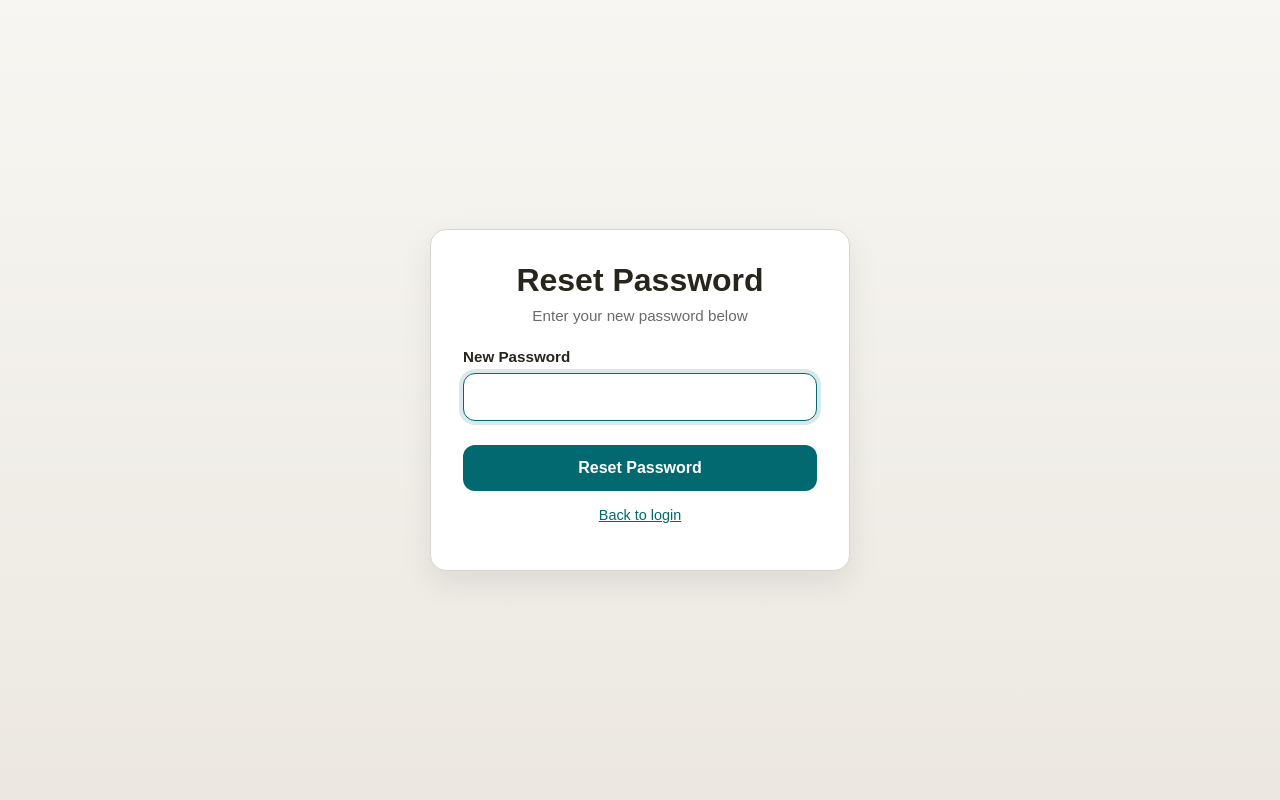
After one commit to Jopaill/housing_coop, a Spring app: template src/main/resources/templates/reset-password.html in a window 1280 px wide. The commit adds this page. Run offline with Thymeleaf, Linux system fonts and the light colour scheme; the template is opened without the code that fills it, so the values that code supplies are empty; some of the project's set-up classes (security, data sources, template engines, error pages and the like) are left out, and stand-ins take their place.

Commit message:
Implementation of the forgot-password functionality
 - Fixed my SecurityChain to allow /forgot-password api
 - Added PasswordResetController
 - Added PasswordResetDao
 - Added PasswordResetToken
 - Created a proper EmailService
 - Modified the UserService to allow reset-password functionality
 - Added 2 html: forgot-password.html, reset-password.html
 - Added a button "forgot password" on login.html
 - Divided the schemas `schema-dev` and `schema-prod` because the H2 and PostgreSQL
 - Added more properties to dev and prod
 - Added a bit more details to the README.markdown

```diff
--- a/src/main/resources/logback-spring.xml
+++ b/src/main/resources/logback-spring.xml
@@ -21,14 +21,15 @@
     </appender>
 
     <springProfile name="dev">
-        <root level="INFO">
+        <root level="DEBUG">
             <appender-ref ref="CONSOLE" />
         </root>
     </springProfile>
 
     <springProfile name="prod">
-        <root level="INFO">
+        <root level="DEBUG">
             <appender-ref ref="FILE" />
+            <appender-ref ref="CONSOLE" />
         </root>
     </springProfile>
 
--- a/src/main/resources/templates/login.html
+++ b/src/main/resources/templates/login.html
@@ -154,6 +154,10 @@
 
         <button type="submit">Login</button>
     </form>
+
+    <p style="text-align:center; margin-top: 16px; font-size: 0.9rem;">
+        <a th:href="@{/forgot-password}" style="color: var(--primary);">Forgot your password?</a>
+    </p>
 </main>
 
 </body>
--- /dev/null
+++ b/src/main/resources/templates/reset-password.html
@@ -0,0 +1,161 @@
+<!DOCTYPE html>
+<html lang="en" xmlns:th="http://www.thymeleaf.org">
+<head>
+    <meta charset="UTF-8">
+    <meta name="viewport" content="width=device-width, initial-scale=1.0">
+    <title>Reset Password</title>
+    <style>
+        :root {
+          --bg: #f7f6f2;
+          --card: #ffffff;
+          --text: #28251d;
+          --muted: #6b6b6b;
+          --border: #d8d6d0;
+          --primary: #01696f;
+          --primary-hover: #0c4e54;
+          --error-bg: #fbe9ef;
+          --error-text: #8a1f5c;
+          --shadow: 0 12px 32px rgba(0, 0, 0, 0.08);
+          --radius: 16px;
+        }
+
+        * {
+          box-sizing: border-box;
+        }
+
+        body {
+          margin: 0;
+          min-height: 100vh;
+          display: grid;
+          place-items: center;
+          padding: 24px;
+          font-family: Arial, sans-serif;
+          background: linear-gradient(180deg, #f7f6f2 0%, #ece8e1 100%);
+          color: var(--text);
+        }
+
+        .login-card {
+          width: 100%;
+          max-width: 420px;
+          background: var(--card);
+          border: 1px solid var(--border);
+          border-radius: var(--radius);
+          box-shadow: var(--shadow);
+          padding: 32px;
+        }
+
+        h1 {
+          margin: 0 0 8px;
+          font-size: 2rem;
+          text-align: center;
+        }
+
+        .subtitle {
+          margin: 0 0 24px;
+          text-align: center;
+          color: var(--muted);
+          font-size: 0.95rem;
+        }
+
+        .alert {
+          margin-bottom: 16px;
+          padding: 12px 14px;
+          border-radius: 12px;
+          background: var(--error-bg);
+          color: var(--error-text);
+          font-size: 0.95rem;
+          border: 1px solid #f2c8d8;
+        }
+
+        form {
+          display: grid;
+          gap: 16px;
+        }
+
+        .form-group {
+          display: grid;
+          gap: 8px;
+        }
+
+        label {
+          font-size: 0.95rem;
+          font-weight: 600;
+        }
+
+        input {
+          width: 100%;
+          padding: 14px 16px;
+          border: 1px solid var(--border);
+          border-radius: 12px;
+          font-size: 1rem;
+          background: #fff;
+          transition: border-color 0.2s ease, box-shadow 0.2s ease;
+        }
+
+        input:focus {
+          outline: none;
+          border-color: var(--primary);
+          box-shadow: 0 0 0 4px rgba(1, 105, 111, 0.15);
+        }
+
+        button {
+          margin-top: 8px;
+          width: 100%;
+          padding: 14px 16px;
+          border: none;
+          border-radius: 12px;
+          background: var(--primary);
+          color: white;
+          font-size: 1rem;
+          font-weight: 700;
+          cursor: pointer;
+          transition: background 0.2s ease, transform 0.05s ease;
+        }
+
+        button:hover {
+          background: var(--primary-hover);
+        }
+
+        button:active {
+          transform: translateY(1px);
+        }
+
+        @media (max-width: 480px) {
+          .login-card {
+            padding: 24px;
+          }
+
+          h1 {
+            font-size: 1.75rem;
+          }
+        }
+    </style>
+</head>
+<body>
+
+<main class="login-card">
+    <h1>Reset Password</h1>
+    <p class="subtitle">Enter your new password below</p>
+
+    <div th:if="${param.error}" class="alert">
+        This reset link is invalid or has expired.
+    </div>
+
+    <form th:action="@{/reset-password}" method="post">
+        <input type="hidden" name="token" th:value="${token}" />
+
+        <div class="form-group">
+            <label for="newPassword">New Password</label>
+            <input id="newPassword" type="password" name="newPassword" required autofocus />
+        </div>
+
+        <button type="submit">Reset Password</button>
+    </form>
+
+    <p style="text-align:center; margin-top: 16px; font-size: 0.9rem;">
+        <a th:href="@{/login}" style="color: var(--primary);">Back to login</a>
+    </p>
+</main>
+
+</body>
+</html>
```
Also changed, not shown: README.markdown (+22 -0 lines), src/main/java/com/jordanpaille/housing/coop/configs/SecurityConfigs.java (+8 -6 lines), src/main/java/com/jordanpaille/housing/coop/controller/PasswordResetController.java (added, +41 -0 lines), src/main/java/com/jordanpaille/housing/coop/dao/PasswordResetTokenDao.java (added, +48 -0 lines), src/main/java/com/jordanpaille/housing/coop/entity/PasswordResetToken.java (added, +16 -0 lines), src/main/java/com/jordanpaille/housing/coop/services/EmailService.java (added, +45 -0 lines), src/main/java/com/jordanpaille/housing/coop/services/UserService.java (+80 -2 lines), src/main/resources/application-dev.properties (+9 -1 lines), src/main/resources/application-prod.properties (+18 -2 lines), src/main/resources/schema-dev.sql (+12 -2 lines), src/main/resources/schema-prod.sql (added, +22 -0 lines), src/main/resources/templates/forgot-password.html (added, +158 -0 lines).
